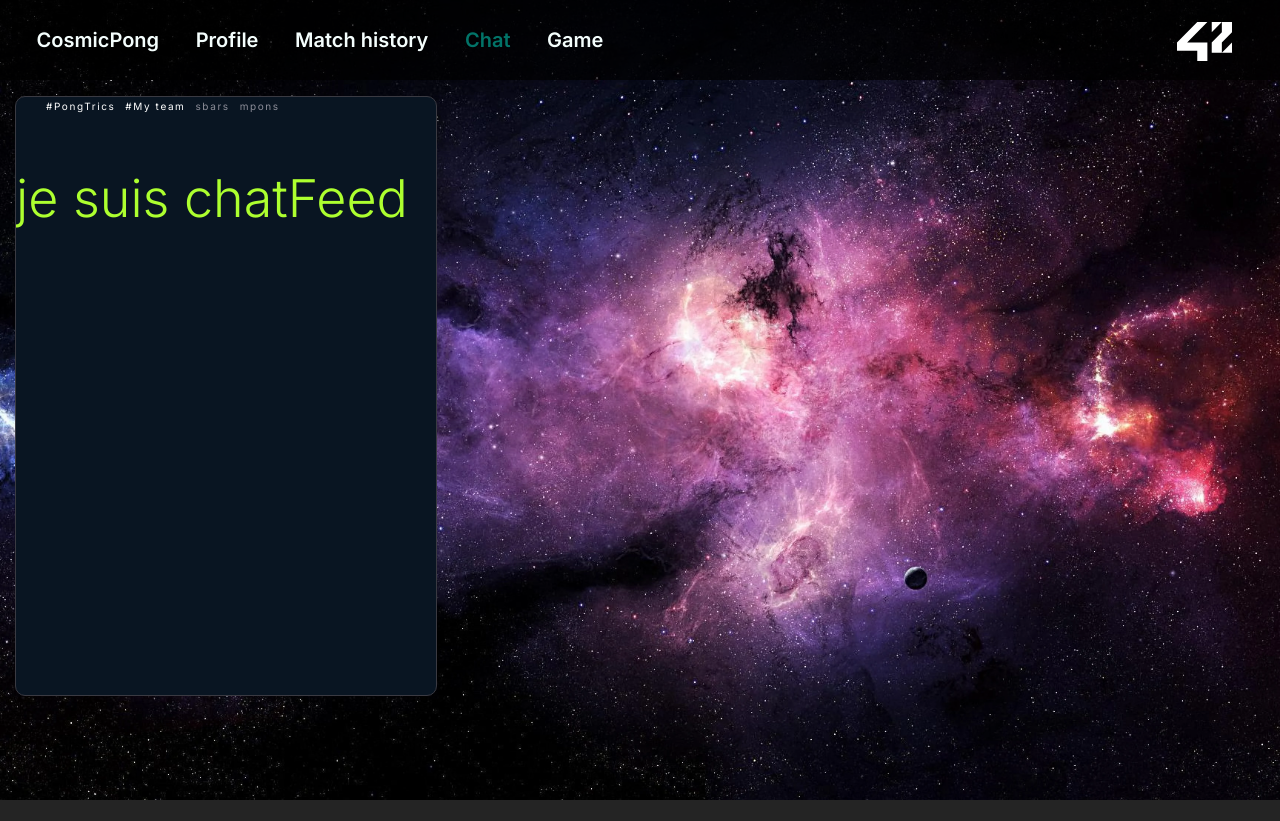
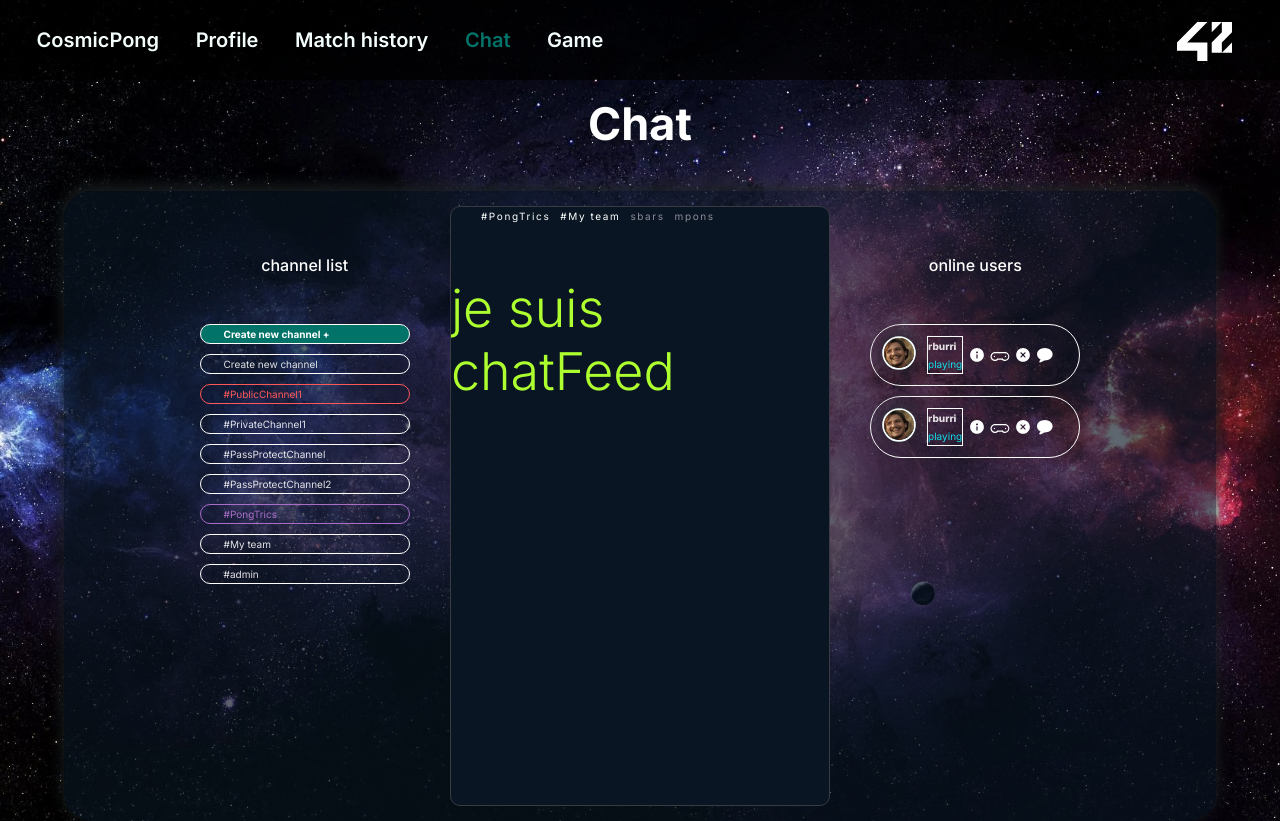
Before and after one commit to eprei/42_ft_transcendence, a React (Vite) app in the folder frontend/: page /chat in a window 1280 px wide. Before the commit the page ends 800 px from the top, so only its background shows below. Built offline with nearby package versions, Linux system fonts and the light colour scheme.

Commit message:
Chat Online Users 1st

```diff
--- /dev/null
+++ b/frontend/src/components/chat/User.module.css
@@ -0,0 +1,59 @@
+.container {
+    display: flex;
+	/* flex-flow: row wrap; */
+	/* justify-content: space-between; */
+    align-items: center;
+	border: 1px solid #FFFFFF;
+	border-radius: 44px;
+	margin: 10px;
+}
+
+/* .left {
+	width: 80%;
+}
+
+.right {
+	width: 20%;
+} */
+
+.profilePicture {
+    width: var(--size-picture-profile);
+    height: var(--size-picture-profile);
+    border: 0.2rem solid var(--color-white);
+    filter: drop-shadow(0px -4px 16px var(--color-black));
+    border-radius: 50%;
+    transform: scale(60%);
+}
+
+.uList {
+	text-align: left;
+	font-family: 'Inter';
+	font-style: normal;
+	border: 1px solid #FFFFFF;
+
+}
+
+.name {
+	font-size: 10px;
+	line-height: 18px;
+	list-style: none;
+	font-weight: 800;
+}
+
+.status {
+	font-size: 10px;
+	line-height: 18px;
+	list-style: none;
+
+	font-weight: 400;
+	color: #11DCE8;
+}
+
+.iconContainer {
+    display: flex;
+    align-items: center;
+}
+
+.iconContainer img {
+	padding-left: 10%;
+}
--- /dev/null
+++ b/frontend/src/components/chat/User.tsx
@@ -0,0 +1,77 @@
+// import React from 'react'
+import styles from './User.module.css'
+// import ClickableIcon from '../profile/ClickableIcon'
+import IconViewProfile from '../../assets/icon/view_profile.svg'
+import IconInviteToPlay from '../../assets/icon/invite_to_play.svg'
+import IconBlockUser from '../../assets/icon/block_user.svg'
+import IconMsg from '../../assets/icon/message.svg'
+import PicturePlaceHolder from '../../assets/img/profil-picture-placeholder.png'
+// import IconGenericPicture from '../../assets/icon/generic_picture.svg'
+
+function User() {
+	return (
+	  <>
+		<div className={styles.container}>
+			<span>
+				<img src={PicturePlaceHolder} alt="Avatar"
+				className={styles.profilePicture} />
+            </span>
+			<span className={styles.uList}>
+				<ul>
+					<li className={styles.name}>rburri </li>
+					<li className={styles.status}>playing</li>
+				</ul>
+			</span>
+
+			<span className={styles.iconContainer}>
+				<img src={IconViewProfile} alt="Icon" />
+				<img src={IconInviteToPlay} alt="Icon" />
+				<img src={IconBlockUser} alt="Icon" />
+				<img src={IconMsg} alt="Icon" />
+			</span>
+		</div>
+	</>
+	)
+}
+
+export default User
+
+		{/* <div className={styles.container}> */}
+
+			{/*<span
+                // className={styles.profilePicture}
+                // style={profilePictureStyle}
+            ></span>
+            <span className={styles.nameAndStatus}>
+                <span className={styles.name}>{name}</span>
+                {isFriend ? (
+                    <span className={`${styles.status} ${statusColorClass}`}>
+                        {status}
+                    </span>
+                ) : null}
+            </span> */}
+
+                    // <ClickableIcon icon={IconViewProfile} onClick={viewProfile}/>
+					// {isPlaying ? (
+					// 	<ClickableIcon icon={IconInviteToPlay} onClick={inviteToPlay} />
+						// <span className={`${styles.status} ${statusColorClass}`}>
+							// {status}
+						// </span>
+					// ) : null}
+					// // isBlocked ? (
+                    // <ClickableIcon icon={IconBlockUser} onClick={blockUser} />
+                    // <ClickableIcon icon={IconMsg} onClick={msg} />
+                // )
+			// 	}
+            // </span>
+// 		</>
+// 	)
+// }
+
+					{/* <User className={`${styles.uList} ${styles.silent}`}>
+						rburri
+						mpons
+						epresa-c
+						tgrivel
+						sbars
+					</User> */}
--- a/frontend/src/components/chat/UsetBox.module.css
+++ b/frontend/src/components/chat/UserList.module.css
@@ -1,21 +1,25 @@
 /* Online Users  Online Users  Online Users  Online Users  Online Users */
 /* Online Users  Online Users  Online Users  Online Users  Online Users */
 /* Online Users  Online Users  Online Users  Online Users  Online Users */
+
+/* Work */
 .usersBox {
 	height: 600px;
 	margin: 15px;
 	border-radius: 25px;
 	background-color: transparent;
 	opacity: 1;
+	overflow: hidden;
 	width: 20%;
-	overflow: hidden;
 	/* border: 4px groove red; */
 }
 
+/* Work? */
 .usersBox ul {
 	display: block;
 }
 
+/* WORK */
 .usersBox h2 {
 	font-family: 'Inter';
 	font-style: normal;
@@ -28,18 +32,3 @@
 	color: #FFFFFF;
 	text-align: center;
 }
-
-.uList {
-	margin: 10px;
-	text-align: left;
-	padding-left: 10%;
-	font-weight: 400;
-	font-family: 'Inter';
-	font-style: normal;
-	font-weight: 400;
-	font-size: 10px;
-	line-height: 18px;
-
-	border-radius: 44px;
-	border: 1px solid #FFFFFF;
-}
--- /dev/null
+++ b/frontend/src/components/chat/UserList.tsx
@@ -0,0 +1,129 @@
+// import React from 'react'
+import styles from './UserList.module.css'
+import User from './User'
+// import { UserProps } from './User'
+
+{/* const UserList = () => { */}
+function UserList() {
+    return (
+		<div className={`${styles.usersBox}`}>
+			<h2> online users </h2>
+			<User />
+			<User />
+		</div>
+    )
+}
+
+export default UserList
+
+{/* <ul>
+					<li><User /> </li>
+					<li><User /> </li>
+					</ul> */}
+					{/* Le enviamos los parametros
+						<User
+                            key={usersRecoveredFromBackend.id}
+                            id={usersRecoveredFromBackend.id}
+                            name={usersRecoveredFromBackend.name}
+                            picture={usersRecoveredFromBackend.picture}
+                            status={usersRecoveredFromBackend.status}
+                            isUser={usersRecoveredFromBackend.isUser}
+                        /> */}
+
+
+// import ClickableIcon from '../profile/ClickableIcon'
+// import IconViewProfile from '../../assets/icon/view_profile.svg'
+// import IconInviteToPlay from '../../assets/icon/invite_to_play.svg'
+// import IconBlockUser from '../../assets/icon/block_user.svg'
+// import IconMsg from '../../assets/icon/message.svg'
+// import IconGenericPicture from '../../assets/icon/generic_picture.svg'
+
+{/*
+import styles from './UserList.module.css'
+import User from './User'
+import PicturePlaceHolder from '../../assets/img/profil-picture-placeholder.png'
+import { UserProps } from './User'
+
+const usersRecoveredFromBackend: UserProps[] = [
+    {
+        id: 1,
+        name: 'rburri',
+        picture: PicturePlaceHolder,
+        status: 'playing',
+        isUser: true,
+    },
+    {
+        id: 2,
+        name: 'sbars',
+        picture: PicturePlaceHolder,
+        status: 'online',
+        isUser: true,
+    },
+    {
+        id: 3,
+        name: 'mpons',
+        picture: PicturePlaceHolder,
+        status: 'offline',
+        isUser: true,
+    },
+    {
+        id: 4,
+        name: 'tgrivel',
+        picture: PicturePlaceHolder,
+        status: 'offline',
+        isUser: true,
+    },
+]
+
+const otherUsersRecoveredFromBackend: UserProps[] = [
+    {
+        id: 5,
+        name: 'epresa-c',
+        picture: PicturePlaceHolder,
+        status: 'offline',
+        isUser: false,
+    },
+    {
+        id: 6,
+        name: 'mdavis',
+        picture: PicturePlaceHolder,
+        status: 'online',
+        isUser: false,
+    },
+] */}
+
+
+
+
+{/* <div className={styles.container}>
+            <div className={styles.subtitle}>User list</div>
+            <div className={styles.list}>
+                {usersRecoveredFromBackend.map(
+                    (usersRecoveredFromBackend) => (
+                        <User
+                            key={usersRecoveredFromBackend.id}
+                            id={usersRecoveredFromBackend.id}
+                            name={usersRecoveredFromBackend.name}
+                            picture={usersRecoveredFromBackend.picture}
+                            status={usersRecoveredFromBackend.status}
+                            isUser={usersRecoveredFromBackend.isUser}
+                        />
+                    )
+                )}
+            </div>
+            <div className={styles.subtitle}>Other users</div>
+            <div className={styles.list}>
+                {otherUsersRecoveredFromBackend.map(
+                    (otherUsersRecoveredFromBackend) => (
+                        <User
+                            key={otherUsersRecoveredFromBackend.id}
+                            id={otherUsersRecoveredFromBackend.id}
+                            name={otherUsersRecoveredFromBackend.name}
+                            picture={otherUsersRecoveredFromBackend.picture}
+                            status={otherUsersRecoveredFromBackend.status}
+                            isUser={otherUsersRecoveredFromBackend.isUser}
+                        />
+                    )
+                )}
+            </div>
+        </div> */}
--- a/frontend/src/pages/Chat.tsx
+++ b/frontend/src/pages/Chat.tsx
@@ -1,13 +1,19 @@
 import styles from '../components/chat/Chat.module.css'
-import Navbar from '../components/navigation/Navbar'
 import ChatBox from '../components/chat/ChatBox'
 import ChannelList from '../components/chat/ChannelList.tsx'
-import FriendList from '../components/profile/FriendList'
+import UserList from '../components/chat/UserList.tsx'
 
 const Chat = () => {
     return (
         <>
-			<ChatBox />
+			<h1 className={styles.h1}>Chat</h1>
+
+			<div className={styles.chatContainer}>
+				<ChannelList />
+				<ChatBox />
+				<UserList />
+			</div>
+
         </>
     )
 }
```
Also changed, not shown: frontend/src/components/chat/UserBox.tsx (deleted, +0 -21 lines).
